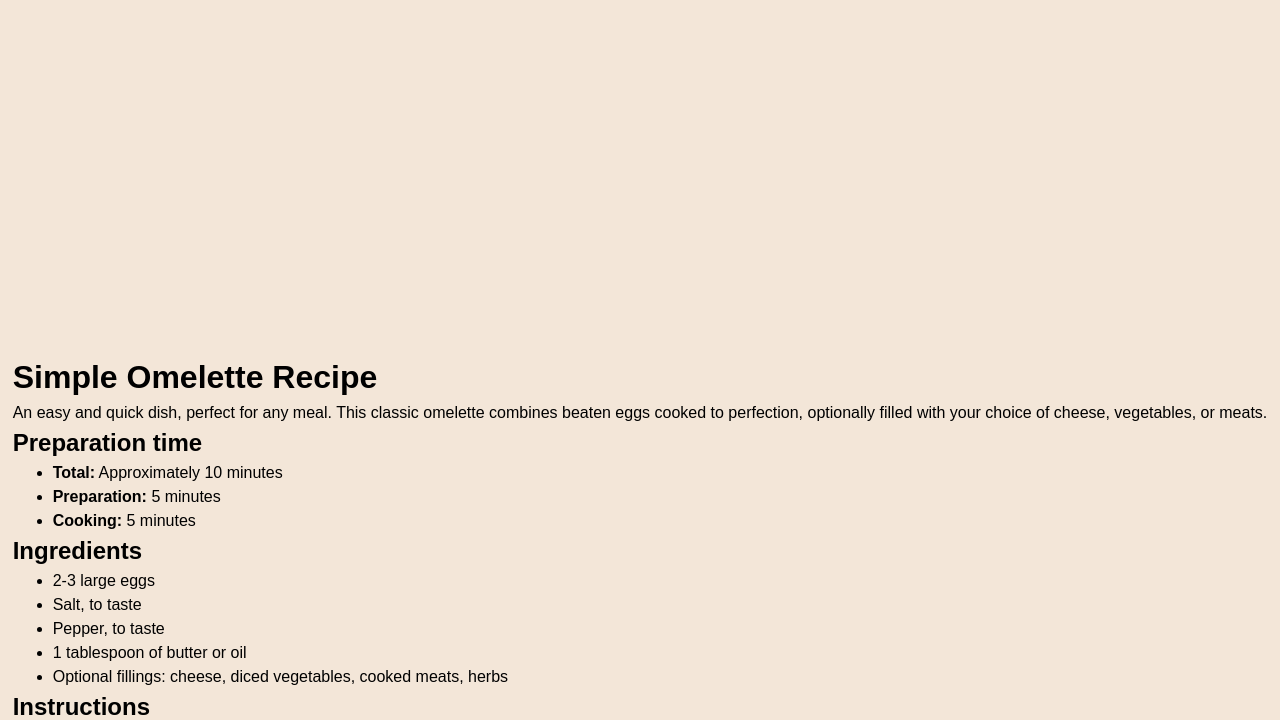
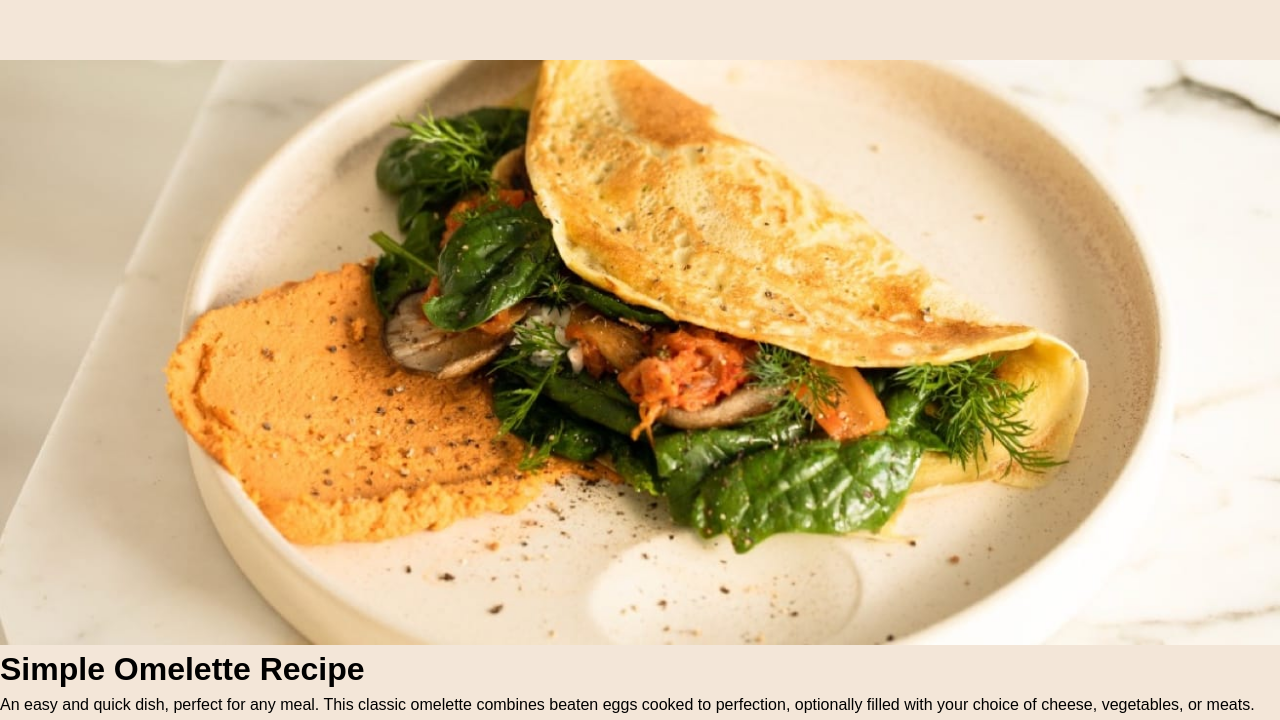
Before and after one commit to gdsimoes/recipe-page, a plain HTML site: page index.html in a window 1280 px wide. Shown: the part 324-1044 px from the top of the page. Drawn offline with Linux system fonts and the light colour scheme.

Commit message:
Add image

```diff
--- a/index.html
+++ b/index.html
@@ -34,11 +34,14 @@
     </head>
     <body>
         <main>
-            <h1>Simple Omelette Recipe</h1>
-            <p>
-                An easy and quick dish, perfect for any meal. This classic omelette combines beaten eggs cooked to
-                perfection, optionally filled with your choice of cheese, vegetables, or meats.
-            </p>
+            <header>
+                <img src="assets/images/image-omelette.jpeg" alt="A delicious and nutricious omelette" />
+                <h1>Simple Omelette Recipe</h1>
+                <p>
+                    An easy and quick dish, perfect for any meal. This classic omelette combines beaten eggs cooked to
+                    perfection, optionally filled with your choice of cheese, vegetables, or meats.
+                </p>
+            </header>
 
             <aside>
                 <h2>Preparation time</h2>
```
